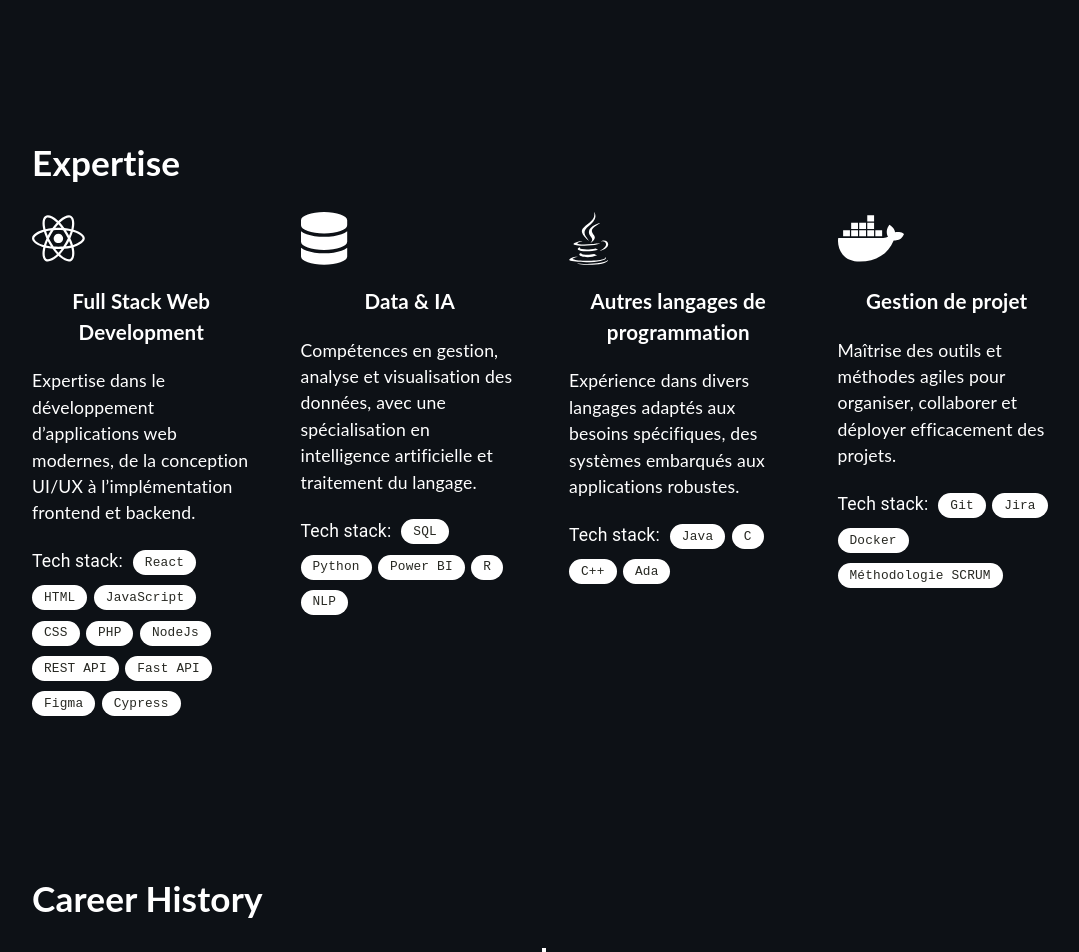
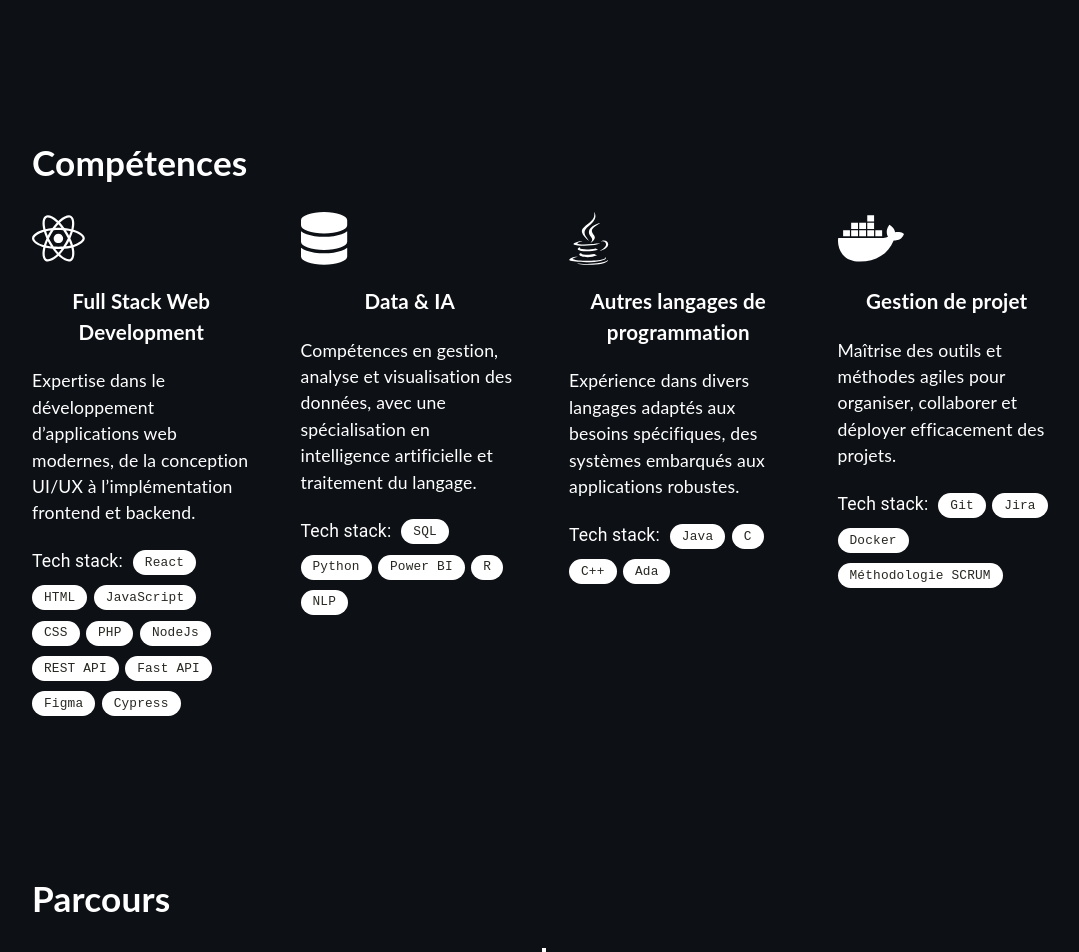
Before and after one commit to AdamBoucquemont/React_Portfolio, a React (Create React App) app: page / in a window 1280 px wide. Shown: the part 780-1732 px from the top of the page, without its empty margins (96-1175 px from the left). Built offline with nearby package versions, Linux system fonts and the light colour scheme.

Commit message:
✨ Add french translation

```diff
--- a/src/components/Contact.tsx
+++ b/src/components/Contact.tsx
@@ -53,7 +53,7 @@ function Contact() {
     <div id="contact">
       <div className="items-container">
         <div className="contact_wrapper">
-          <h1>Contact Me</h1>
+          <h1> A propos de moi </h1>
           <p>Got a project waiting to be realized? Let's collaborate and make it happen!</p>
           <Box
             ref={form}
--- a/src/components/Expertise.tsx
+++ b/src/components/Expertise.tsx
@@ -66,7 +66,7 @@ function Expertise() {
     return (
         <div className="container" id="expertise">
             <div className="skills-container">
-                <h1>Expertise</h1>
+                <h1> Compétences </h1>
                 <div className="skills-grid">
                     <div className="skill">
                         <FontAwesomeIcon icon={faReact} size="3x" />
--- a/src/components/Footer.tsx
+++ b/src/components/Footer.tsx
@@ -10,7 +10,7 @@ function Footer() {
         <a href="https://github.com/AdamBoucquemont/" target="_blank" rel="noreferrer"><GitHubIcon /></a>
         <a href="https://www.linkedin.com/in/adam-boucquemont/" target="_blank" rel="noreferrer"><LinkedInIcon /></a>
       </div>
-      <p>A portfolio designed & built by <a href="https://github.com/AdamBoucquemont/React_Portfolio" target="_blank" rel="noreferrer">Adam Boucquemont</a> with 💜</p>
+      <p> Portfolio d'<a href="https://github.com/AdamBoucquemont/React_Portfolio" target="_blank" rel="noreferrer">Adam Boucquemont</a></p>
     </footer>
   );
 }
--- a/src/components/Navigation.tsx
+++ b/src/components/Navigation.tsx
@@ -17,11 +17,11 @@ import MenuIcon from '@mui/icons-material/Menu';
 import Toolbar from '@mui/material/Toolbar';
 
 const drawerWidth = 240;
-const navItems = [['Expertise', 'expertise'], ['History', 'history'], ['Projects', 'projects'], ['Contact', 'contact']];
+const navItems = [['Compétences', 'expertise'], ['Parcours', 'history'], ['Projets', 'projects'], ['Contacte', 'contact']];
 
-function Navigation({parentToChild, modeChange}: any) {
+function Navigation({ parentToChild, modeChange }: any) {
 
-  const {mode} = parentToChild;
+  const { mode } = parentToChild;
 
   const [mobileOpen, setMobileOpen] = useState<boolean>(false);
   const [scrolled, setScrolled] = useState<boolean>(false);
@@ -59,7 +59,7 @@ function Navigation({parentToChild, modeChange}: any) {
 
   const drawer = (
     <Box className="navigation-bar-responsive" onClick={handleDrawerToggle} sx={{ textAlign: 'center' }}>
-      <p className="mobile-menu-top"><ListIcon/>Menu</p>
+      <p className="mobile-menu-top"><ListIcon />Menu</p>
       <Divider />
       <List>
         {navItems.map((item) => (
@@ -88,9 +88,9 @@ function Navigation({parentToChild, modeChange}: any) {
             <MenuIcon />
           </IconButton>
           {mode === 'dark' ? (
-            <LightModeIcon onClick={() => modeChange()}/>
+            <LightModeIcon onClick={() => modeChange()} />
           ) : (
-            <DarkModeIcon onClick={() => modeChange()}/>
+            <DarkModeIcon onClick={() => modeChange()} />
           )}
           <Box sx={{ display: { xs: 'none', sm: 'block' } }}>
             {navItems.map((item) => (
--- a/src/components/Project.tsx
+++ b/src/components/Project.tsx
@@ -166,7 +166,7 @@ function Project() {
 
     return (
         <div className="projects-container" id="projects">
-            <h1>Personal Projects</h1>
+            <h1> Projets réalisés </h1>
             <FilterMenu onFilter={handleFilter} />
 
             {filteredProjects.length === 0 ? (
--- a/src/components/Timeline.tsx
+++ b/src/components/Timeline.tsx
@@ -10,7 +10,7 @@ function Timeline() {
   return (
     <div id="history">
       <div className="items-container">
-        <h1>Career History</h1>
+        <h1> Parcours </h1>
         <VerticalTimeline>
           <VerticalTimelineElement
             className="vertical-timeline-element--work"
```
